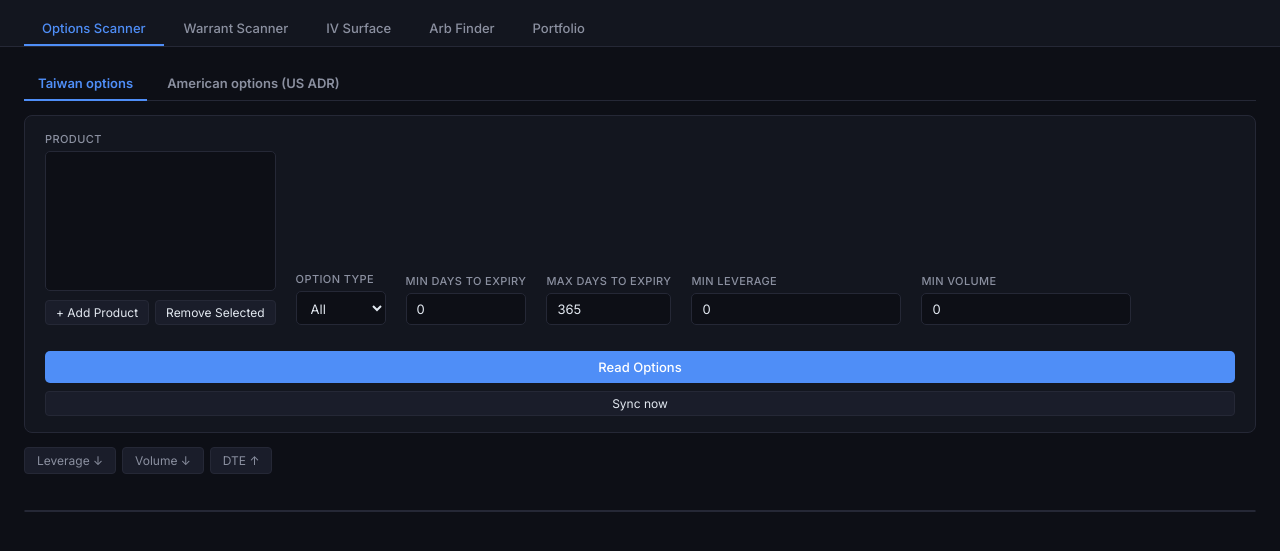
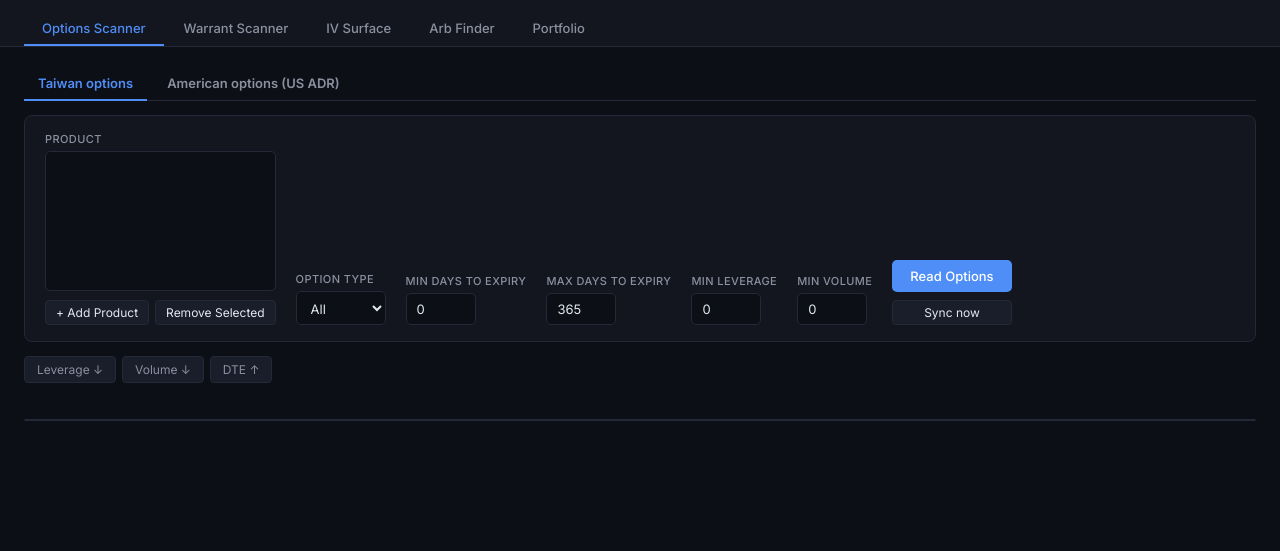
Before and after one commit to hansel7121/Taiwan-Warrants-App, a Flask app: page / in a window 1280 px wide. Shown: the part 49-600 px from the top of the page. Run offline with Flask 3, Linux system fonts and the light colour scheme; lists and menus that the app fills with data are empty; some libraries are stand-ins or nearby versions.

Commit message:
ui: fix IV Surface double-boxing, revert 3-button stacking, shrink number inputs
Follow-up to the last UI consistency pass, based on live feedback:

1. IV Surface's filter panels were double-nested .filters-inside-.filters
   (the outer tab wrapper is already .filters; giving iv-warrants-controls/
   iv-options-controls the same class made them a second nested panel that
   doesn't stretch to the outer's width under align-items:flex-start,
   producing a small floating card instead of one clean full-width panel).
   Reverted both back to plain flex divs, matching Arb Finder's actual
   structure (one outer bordered panel, plain inner row) — the "Plot IV
   Surface" button now correctly spans the single outer panel like Arb
   Finder's confirmed-good full-width button.

2. .action-group's flex-basis:100% (added last commit so action buttons
   always break onto their own row) works well for the single-button tabs
   (Arb Finder x3, IV Surface x2 — one bold full-width CTA, kept as-is) but
   stretched Warrant Scanner's and Options Scanner's three-button clusters
   (Read/Sync/Download) into three stacked full-width bars, a regression.
   New .action-group.compact modifier (flex-basis:auto, margin-top:0)
   applied to just those two spots restores their exact pre-last-commit
   compact inline placement.

3. Filter number inputs (Min/Max Days, Min Leverage, Max Time Value %, Min
   Volume, Max Strike Diff %, Max DTE Diff, Min Option Volume) had no
   explicit width, rendering at inconsistent, oversized browser-default
   sizes for single/triple-digit values. .filters input[type="number"] now
   gets a fixed 70px width.

Validated: page returns 200; grep confirms 5 plain .action-group (Arb
Finder x3, IV Surface x2) + 2 .action-group.compact (Warrant/Options
Scanner); IV Surface panels confirmed back to plain flex divs, no
leftover .filters double-nesting.

Co-Authored-By: Claude Sonnet 5 <noreply@anthropic.com>

```diff
--- a/static/css/app.css
+++ b/static/css/app.css
@@ -128,6 +128,10 @@ main { padding: 20px 24px; }
 }
 .filters input:focus,
 .filters select:focus { border-color: var(--accent); }
+.filters input[type="number"] {
+  width: 70px;
+  min-width: 0;
+}
 
 /* ── Stock multi-select ── */
 .stock-select {
@@ -328,3 +332,7 @@ tbody tr:last-child td { border-bottom: none; }
   flex-basis: 100%;
   margin-top: 6px;
 }
+.action-group.compact {
+  flex-basis: auto;
+  margin-top: 0;
+}
--- a/templates/index.html
+++ b/templates/index.html
@@ -84,7 +84,7 @@
           <label>Min Volume
             <input type="number" id="optMinVolume" value="0" min="0" />
           </label>
-          <div class="action-group">
+          <div class="action-group compact">
             <button class="primary" id="readOptionBtn" onclick="readOption()">Read Options</button>
             <button class="sm" id="refreshOptionsBtn" onclick="syncOption()">Sync now</button>
             <button class="success" id="optDownloadBtn" onclick="downloadOptionsCSV()" style="display:none">
@@ -147,7 +147,7 @@
             <input type="number" id="minVolume" value="0" min="0" />
           </label>
 
-          <div class="action-group">
+          <div class="action-group compact">
             <button class="primary" id="readWarrantBtn" onclick="readWarrant()">Read Warrants</button>
             <button class="sm" id="refreshWarrantsBtn" onclick="syncWarrant()">Sync now</button>
             <button class="success" id="downloadBtn" onclick="downloadCSV()" style="display:none">
@@ -179,7 +179,7 @@
           </div>
 
           <!-- Warrants controls -->
-          <div id="iv-warrants-controls" class="filters">
+          <div id="iv-warrants-controls" style="display:flex;gap:20px;align-items:flex-end;flex-wrap:wrap">
             <div class="stock-select">
               <span>Stock (multi-select)</span>
               <select id="ivStockSelect" multiple>
@@ -202,7 +202,7 @@
           </div>
 
           <!-- Options controls -->
-          <div id="iv-options-controls" class="filters" style="display:none">
+          <div id="iv-options-controls" style="display:none;gap:20px;align-items:flex-end;flex-wrap:wrap">
             <div class="stock-select">
               <span>Product</span>
               <select id="ivOptProduct" size="6">
```
